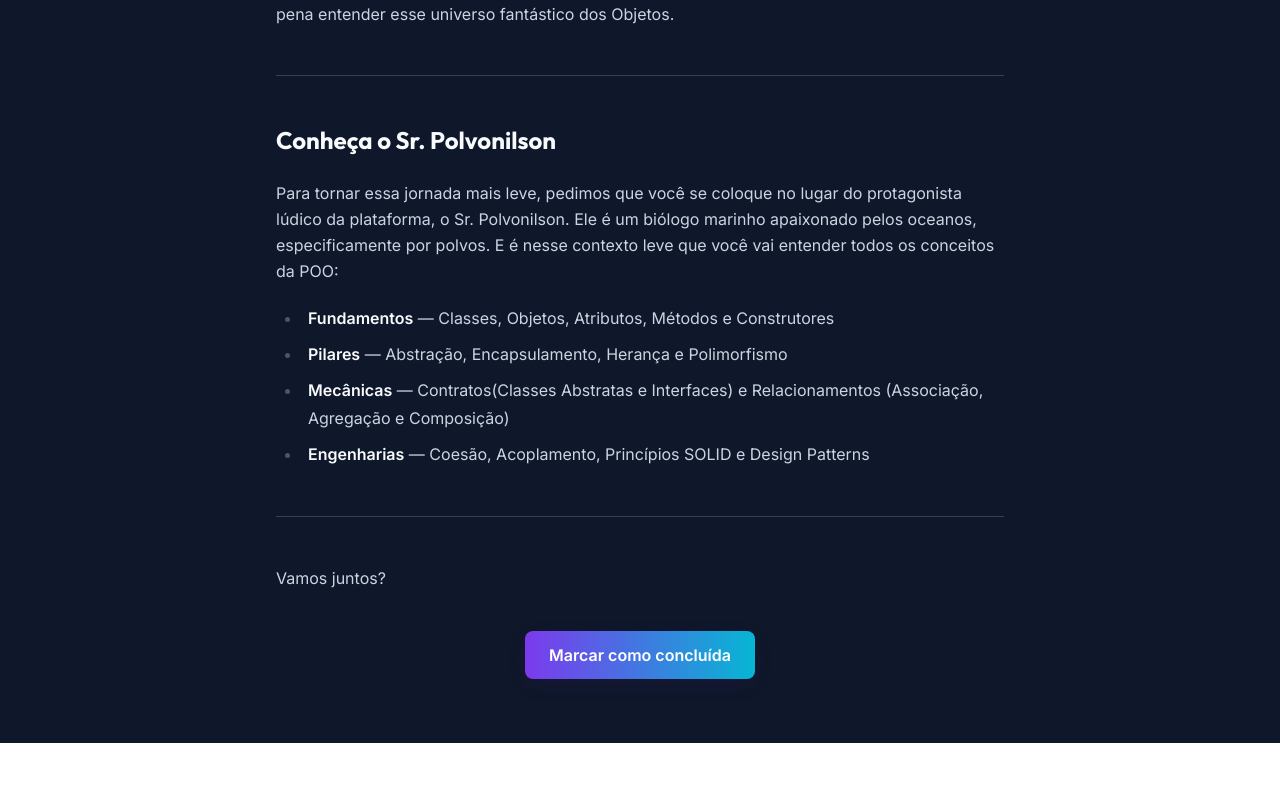
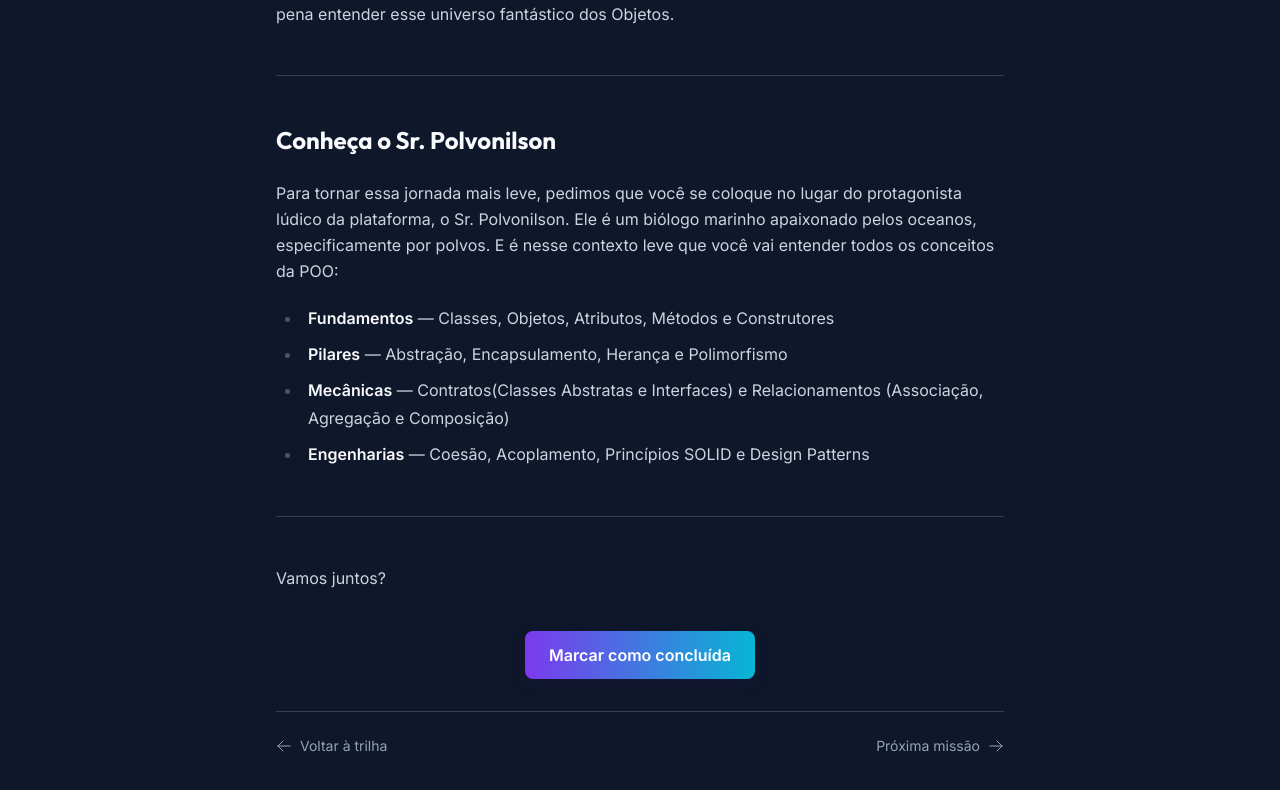
Before and after one commit to Gpcoutinho/Abstractio, a React (Vite) app: page /missao/1/1 in a window 1280 px wide. Shown: the part 1018-1808 px from the top of the page. Before the commit the page ends 1761 px from the top, so only its background shows below. Built offline with nearby package versions, Linux system fonts and the light colour scheme.

Commit message:
feat: adicionar navegação de rodapé na página de missão

```diff
--- a/src/pages/Missao.tsx
+++ b/src/pages/Missao.tsx
@@ -254,6 +254,45 @@ const Missao: React.FC = () => {
         </button>
       </div>
 
+      {/* Navegação de rodapé */}
+      <div className="mt-8 pt-6 border-t border-borderDark flex items-center justify-between">
+        <div className="flex items-center gap-5">
+          <Link
+            to="/trilha"
+            className="inline-flex items-center gap-2 text-sm text-textSecondary hover:text-textPrimary transition-colors"
+          >
+            <ArrowLeftIcon className="w-4 h-4" />
+            Voltar à trilha
+          </Link>
+          {missaoAnterior && (
+            <Link
+              to={missaoAnterior}
+              className="inline-flex items-center gap-2 text-sm text-textSecondary hover:text-textPrimary transition-colors"
+            >
+              <ArrowLeftIcon className="w-4 h-4" />
+              Missão anterior
+            </Link>
+          )}
+        </div>
+        {proximaMissao ? (
+          <Link
+            to={proximaMissao}
+            className="inline-flex items-center gap-2 text-sm text-textSecondary hover:text-textPrimary transition-colors"
+          >
+            Próxima missão
+            <ArrowRightIcon className="w-4 h-4" />
+          </Link>
+        ) : (
+          <Link
+            to="/conquistas"
+            className="inline-flex items-center gap-2 text-sm text-textSecondary hover:text-textPrimary transition-colors"
+          >
+            Ver conquistas
+            <ArrowRightIcon className="w-4 h-4" />
+          </Link>
+        )}
+      </div>
+
       </div>
     </div>
   );
```
Also changed, not shown: formacomfuro.jpg (added), isotipo.png (added).
